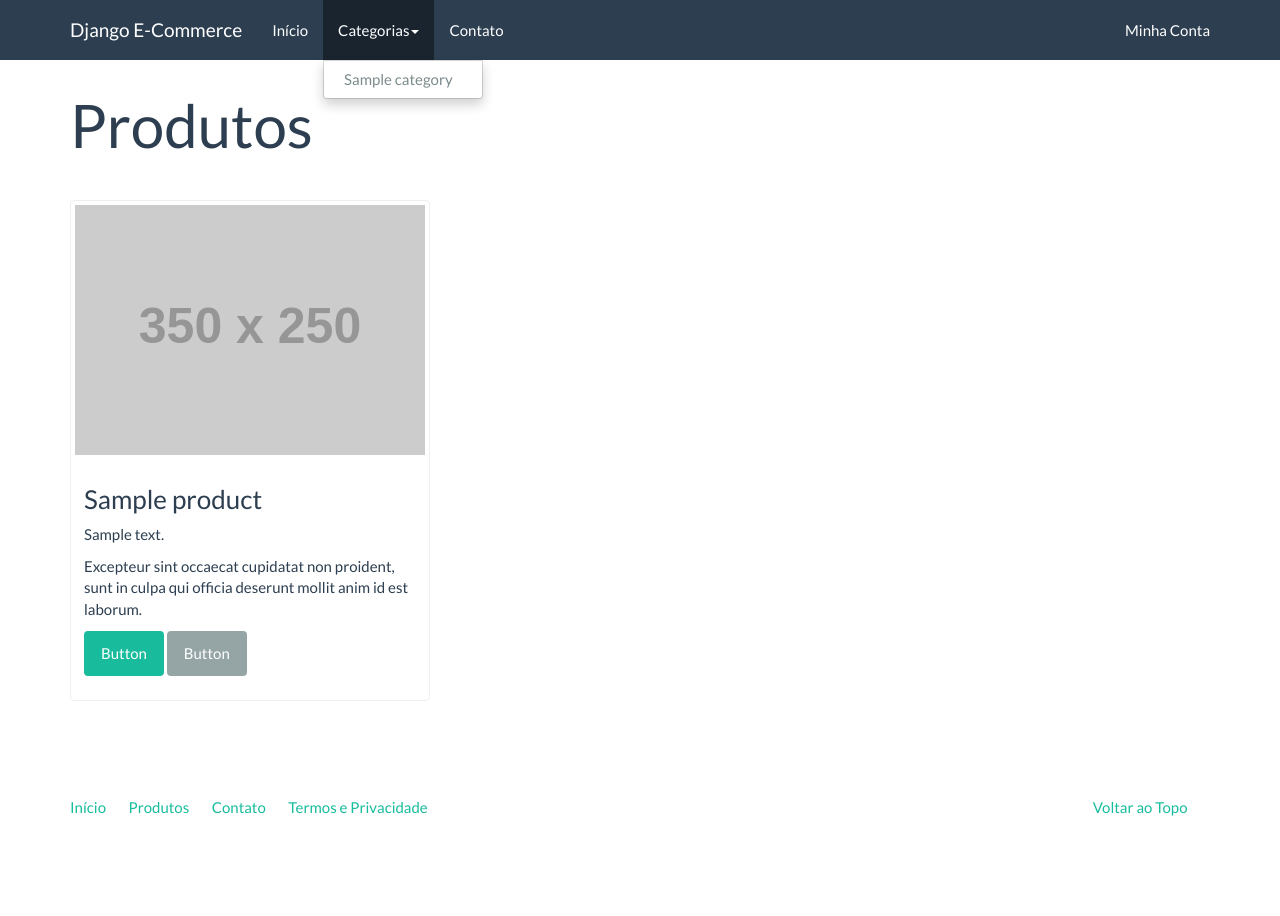
After one commit to WeslleyBorges/django-ecommerce, a Django app: a page that uses core/templates/base.html in a window 1280 px wide, after a click on "Categorias". The commit adds this page. Run offline with Django 3.2, Linux system fonts and the light colour scheme; tables that the repository leaves empty hold one stand-in row (values such as "Sample post"); grey boxes labelled with a size stand in for pictures from a placeholder-image service; some libraries are stand-ins or nearby versions.

Commit message:
Commit de progresso do curso de e-commerce com Django

```diff
--- a/catalog/models.py
+++ b/catalog/models.py
@@ -1,4 +1,5 @@
 from django.db import models
+from django.urls import reverse
 
 # Create your models here.
 class Category(models.Model):
@@ -15,6 +16,9 @@ class Category(models.Model):
         verbose_name = 'Categoria'
         verbose_name_plural = 'Categorias'
         ordering = ['name']
+
+    def get_absolute_url(self):
+        return reverse('catalog:category', kwargs={'slug': self.slug})
 
 class Product(models.Model):
     name = models.CharField('Nome', max_length=50)
@@ -33,3 +37,6 @@ class Product(models.Model):
         verbose_name = 'Produto'
         verbose_name_plural = 'Produtos'
         ordering = ['name']
+
+    def get_absolute_url(self):
+        return reverse('catalog:product', kwargs={'slug': self.slug})
--- /dev/null
+++ b/catalog/templates/catalog/product_list.html
@@ -0,0 +1,28 @@
+{% extends "base.html" %}
+
+{% block title %}
+    Listagem de Produtos | {{ block.super }}
+{% endblock %}
+
+{% block container %}
+<div class="page-header">
+    <h1>Produtos</h1>
+</div>
+<div class="row">
+    {% for product in products %}
+    <div class="col-sm-6 col-md-4">
+        <div class="thumbnail">
+            <a href="{{ product.get_absolute_url }}">
+                <img src="http://placehold.it/350x250" alt="" />
+            </a>
+            <div class="caption">
+                <h3>{{ product }}</h3>
+                {{ product.description | linebreaks }}
+                <p>Excepteur sint occaecat cupidatat non proident, sunt in culpa qui officia deserunt mollit anim id est laborum.</p>
+                <p><a href="{{ product.get_absolute_url }}" class="btn btn-success" role="button">Button</a> <a href="{{ product.get_absolute_url }}" class="btn btn-default" role="button">Button</a></p>
+            </div>
+        </div>
+    </div>
+    {% endfor %}
+</div>
+{% endblock %}
--- /dev/null
+++ b/catalog/urls.py
@@ -0,0 +1,10 @@
+from django.conf.urls import url
+from . import views
+
+app_name = 'catalog'
+
+urlpatterns = [
+    url(r'^$', views.product_list, name='product_list'),
+    url(r'^(?P<slug>[\w_-]+)/$', views.category, name='category'),
+    url(r'^produtos/(?P<slug>[\w_-]+)/$', views.product, name='product')
+]
--- a/catalog/views.py
+++ b/catalog/views.py
@@ -1,3 +1,25 @@
 from django.shortcuts import render
+from .models import Product, Category
 
 # Create your views here.
+def product_list(request):
+    context = {
+        'products': Product.objects.all()
+    }
+    return render(request, 'catalog/product_list.html', context)
+
+def category(request, slug):
+
+    category = Category.objects.get(slug=slug)
+    context = {
+        'current_category': category,
+        'product_list': Product.objects.filter(category=category)
+    }
+    return render(request, 'catalog/category.html', context)
+
+def product(request, slug):
+    product = Product.objects.get(slug=slug)
+    context = {
+        'product': product
+    }
+    return render(request, 'catalog/product.html', context)
--- a/core/templates/base.html
+++ b/core/templates/base.html
@@ -26,10 +26,10 @@
               <a href="{% url 'index' %}">Início</a>
             </li>
             <li class="dropdown">
-              <a class="dropdown-toggle" data-toggle="dropdown" href="{% url 'product_list' %}" id="download">Categorias <span class="caret"></span></a>
+              <a class="dropdown-toggle" data-toggle="dropdown" href="#" id="download">Categorias<span class="caret"></span></a>
               <ul class="dropdown-menu" aria-labelledby="download">
                   {% for category in categories %}
-                    <li><a href="{% url 'product_list' %}">{{ category }}</a></li>
+                    <li><a href="{{ category.get_absolute_url }}">{{ category }}</a></li>
                   {% endfor %}
               </ul>
             </li>
--- a/core/views.py
+++ b/core/views.py
@@ -1,8 +1,6 @@
 # coding=utf-8
 
 from django.shortcuts import render
-from django.http import HttpResponse
-from catalog.models import Category
 
 def index(request):
     return render(request, 'index.html')
--- a/djangoecommerce/urls.py
+++ b/djangoecommerce/urls.py
@@ -13,15 +13,14 @@ Including another URLconf
     1. Import the include() function: from django.conf.urls import url, include
     2. Add a URL to urlpatterns:  url(r'^blog/', include('blog.urls'))
 """
-from django.conf.urls import url
+from django.conf.urls import url, include
 from django.contrib import admin
-
+from catalog import urls as catalog_urls
 from core import views
 
 urlpatterns = [
     url(r'^$', views.index, name='index'),
     url(r'^contato/$', views.contact, name='contact'),
-    url(r'^produto/$', views.product, name='product'),
-    url(r'^produtos/$', views.product_list, name='product_list'),
+    url(r'^catalogo/', include(catalog_urls, namespace='catalog')),
     url(r'^admin/', admin.site.urls),
 ]
```
Also changed, not shown: catalog/templates/catalog/category.html (added, +34 -0 lines), catalog/templates/catalog/product.html (added, +21 -0 lines), core/templates/product.html (deleted, +0 -32 lines), core/templates/product_list.html (deleted, +0 -49 lines).
